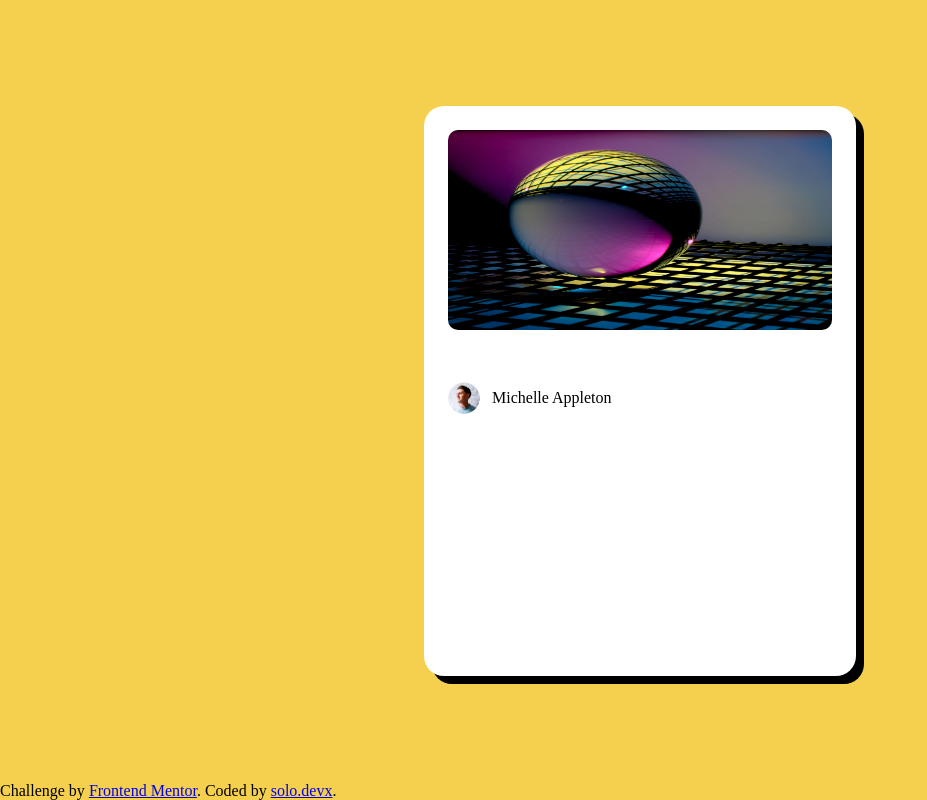
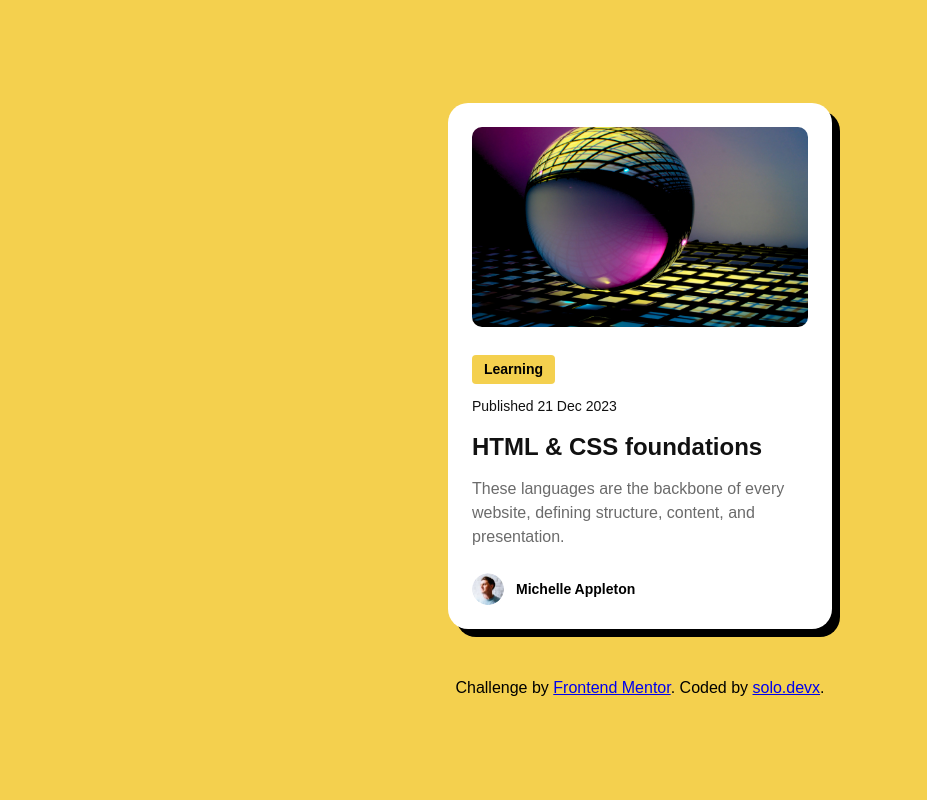
Before and after one commit to solodevx/frontend-mentor-challenges, a plain HTML site: page blog-preview-card-main/index.html in a window 1280 px wide. Shown: the whole page, without its empty margins (0-927 px from the left). Drawn offline with Linux system fonts and the light colour scheme; a web font is replaced by a local one.

Commit message:
blog preview card challenge complete: DAY 2

```diff
--- a/blog-preview-card-main/index.html
+++ b/blog-preview-card-main/index.html
@@ -27,12 +27,25 @@
 
       <!-- Content -->
       <div class="card__content">
-        <div></div>
+        <div class="category">
+          <span>Learning</span>
+        </div>
+        <div class="card__date">
+          <span>Published 21 Dec 2023</span>
+        </div>
+        <div class="card__title">
+          <h1>HTML & CSS foundations</h1>
+        </div>
+        <div class="card__description">
+          <p>
+            These languages are the backbone of every website, defining
+            structure, content, and presentation.
+          </p>
+        </div>
       </div>
 
       <!-- Author -->
       <div class="card-author">
-
         <!-- Avatar Image -->
         <img
           class="user-pic"
@@ -41,10 +54,8 @@
         />
 
         <!-- Author Name -->
-        <div class="author-name">Michelle Appleton</div>
-
+        <span class="author-name">Michelle Appleton</span>
       </div>
-
     </article>
 
     <!-- Footer -->
--- a/blog-preview-card-main/style.css
+++ b/blog-preview-card-main/style.css
@@ -1,43 +1,151 @@
-body {
-  margin: 0;
-  padding: 0;
-  min-height: 100vh;
-  background-color: #F4D04E;
-  display: flex;
-  flex-direction: column
+/* ========================= FONTS ========================= */
+@font-face {
+  font-family: "Figtree";
+  src: url("./fonts/static/Figtree-Medium.ttf") format("truetype");
+  font-weight: 500;
+}
+
+@font-face {
+  font-family: "Figtree";
+  src: url("./fonts/static/Figtree-ExtraBold.ttf") format("truetype");
+  font-weight: 800;
 }
 
 
+/* ========================= PAGE ========================= */
+body {
+  margin: 0;
+  min-height: 100vh;
+  background-color: #f4d04e;
+  justify-content: center;
+  align-items: center;
+  font-family: "Figtree", sans-serif;
+  display: flex;
+  flex-direction: column;
+  gap: 50px;
+}
+
+
+/* ========================= CARD — MOBILE FIRST ========================= */
 .card {
-  width: 384px;
-  height: 522px;
+  width: 327px;
+  padding: 24px;
   background-color: #fff;
+  border-radius: 20px;
   box-shadow: 8px 8px 0 rgb(0, 0, 0);
-  overflow: hidden;
-  padding: 24px;
-  text-align: left;
   display: flex;
   flex-direction: column;
   gap: 24px;
-  margin: auto;
-  border-radius: 20px;
+  box-sizing: border-box;
 }
 
+
+/* ========================= BLOG IMAGE ========================= */
 img {
+  width: 100%;
   height: 200px;
-  width: 100%;
+  object-fit: cover;
   border-radius: 10px;
 }
 
+/* ========================= CARD CONTENT ========================= */
+.card__content {
+  display: flex;
+  flex-direction: column;
+  gap: 12px;
+}
+
+/* CATEGORY */
+.category {
+  width: fit-content;
+  padding: 4px 12px;
+  background-color: #f4d04e;
+  border-radius: 4px;
+}
+
+.category span {
+  font-size: 12px;
+  font-weight: 800;
+  line-height: 150%;
+}
+
+/* DATE */
+.card__date span {
+  font-size: 12px;
+  font-weight: 500;
+  line-height: 150%;
+  color: #111111;
+}
+
+/* TITLE */
+.card__title h1 {
+  margin: 0;
+  font-size: 20px;
+  font-weight: 800;
+  line-height: 150%;
+  color: #111111;
+}
+
+/* TITLE HOVER */
+.card__title h1:hover {
+  color: #f4d04e;
+  cursor: pointer;
+}
+
+/* DESCRIPTION */
+.card__description p {
+  margin: 0;
+  color: #6b6b6b;
+  font-size: 14px;
+  font-weight: 500;
+  line-height: 150%;
+}
+
+/* ========================= AUTHOR ========================= */
 .card-author {
   display: flex;
-  flex-direction: row;
+  align-items: center;
   gap: 12px;
-  align-items: center;
 }
 
 .user-pic {
+  width: 32px;
   height: 32px;
-  width: 32px;
   border-radius: 50%;
 }
+
+.author-name {
+  font-size: 14px;
+  font-weight: 800;
+  line-height: 150%;
+}
+
+
+
+/* ========================= DESKTOP ========================= */
+@media (min-width: 768px) {
+
+  .card {
+    width: 384px;
+  }
+
+  img {
+    height: 200px;
+  }
+
+  .category span {
+    font-size: 14px;
+  }
+
+  .card__date span {
+    font-size: 14px;
+  }
+
+  .card__title h1 {
+    font-size: 24px;
+  }
+
+  .card__description p {
+    font-size: 16px;
+  }
+}
```
